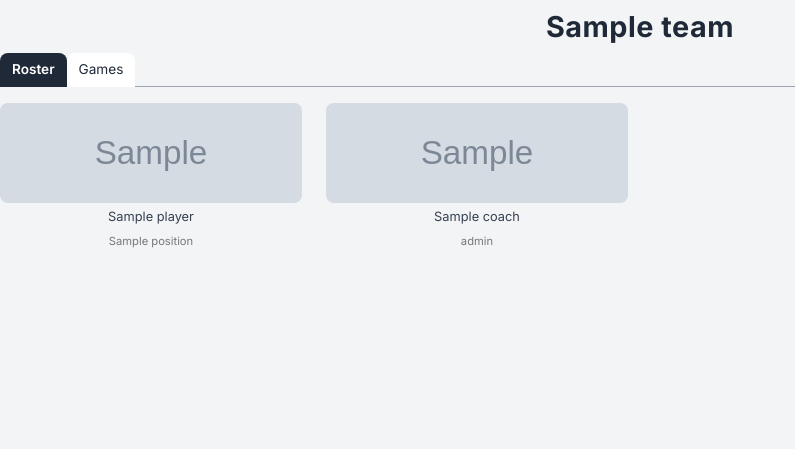
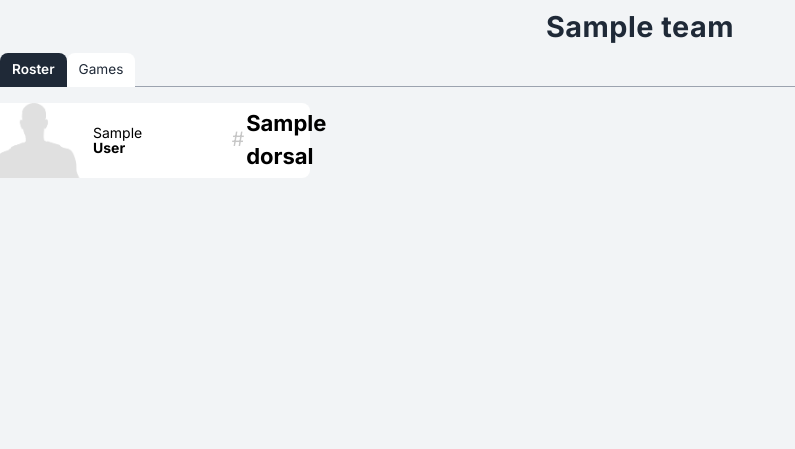
Before and after one commit to dragoljubb/bbweb, a Flask app: template app/templates/team_details.html in a window 1280 px wide. Shown: the part 351-800 px from the top of the page, without its empty margins (0-795 px from the left). Run offline with Flask 3, Linux system fonts and the light colour scheme; the template is opened without the code that fills it: most values are stand-ins (such as "Sample title", 1, 10 or a date in 2020); grey boxes marked "Sample" are stand-in pictures.

Commit message:
20251229_1830

```diff
--- a/app/app.py
+++ b/app/app.py
@@ -5,6 +5,7 @@ from utils.images import  *
 
 app = Flask(__name__)
 app.jinja_env.globals["team_logo"] = team_logo
+app.jinja_env.globals["person_img"] = person_img
 app.jinja_env.globals["news_image"] = news_image
 main_bp = Blueprint('main_bp', __name__)
 COMPETITION_CODE = "E"
@@ -138,6 +139,7 @@ def team_details(team_code):
     results = [g for g in games if g.game_status == "RESULT"]
     upcoming = [g for g in games if g.game_status == "UPCOMING"]
     teams_sidebar = get_clubsbyseasoncode(season)
+    roster = get_roster(season, team_code)
 
     if not team:
         abort(404)
@@ -171,7 +173,7 @@ def team_details(team_code):
         team=team,
         teams_sidebar=teams_sidebar,
         # season={"code": season_code},
-        # roster=roster,
+         roster=roster,
         # coaches=[p for p in roster if p.role and 'Coach' in p.role],
         next_game = next_game,
         results=results,
--- a/app/templates/team_details.html
+++ b/app/templates/team_details.html
@@ -45,18 +45,22 @@
   <div class="tab-pane fade show active" id="roster" role="tabpanel">
     <div class="row">
       {% for player in roster %}
-        <div class="col-md-3 mb-3 text-center">
-          <img src="{{ player.photo }}" alt="{{ player.name }}" class="img-fluid rounded mb-1" style="height: 100px; object-fit: cover;">
-          <p class="mb-0">{{ player.name }}</p>
-          <small>{{ player.position }}</small>
+        <div class="player-card">
+          <div class="player-img">
+            <img src="{{ person_img(player.club_code, player.person_code) }}"
+                 alt="{{ player.formatted_name }}">
+          </div>
+
+          <div class="player-name">
+            <div class="first-name">{{ player.first_name }}</div>
+            <div class="last-name">{{ player.last_name }}</div>
+          </div>
+
+          <div class="player-number">
+             <span class="jersey-prefix">#</span>{{ player.dorsal }}
+          </div>
         </div>
-      {% endfor %}
-      {% for coach in coaches %}
-        <div class="col-md-3 mb-3 text-center">
-          <img src="{{ coach.photo }}" alt="{{ coach.name }}" class="img-fluid rounded mb-1" style="height: 100px; object-fit: cover;">
-          <p class="mb-0">{{ coach.name }}</p>
-          <small>{{ coach.role }}</small>
-        </div>
+
       {% endfor %}
     </div>
   </div>
@@ -278,6 +282,71 @@
 }
 
 
+.player-card {
+  width: 322px;
+  height: 75px;
+  display: flex;
+  align-items: center;
+  background: #fff;
+  color: #000;
+  border-radius: 8px;
+  padding: 0;
+}
+
+/* LEVA STRANA – SLIKA */
+.player-img {
+  width: 95px;
+  height: 75px;
+  overflow: hidden;           /* crop */
+  display: flex;
+  align-items: flex-start;    /* fokus na vrh */
+  justify-content: center;
+}
+
+.player-img img {
+  width: 95px;                /* PRVO skaliranje po širini */
+  height: auto;
+  object-fit: cover;
+}
+
+/* SREDINA – IME / PREZIME */
+.player-name {
+  width: 140px;
+  padding-left: 10px;
+  line-height: 1.1;
+}
+
+.player-name .first-name {
+  font-size: 14px;
+}
+
+.player-name .last-name {
+  font-size: 14px;
+  font-weight: 700;
+}
+
+/* DESNO – BROJ DRESA */
+.player-number {
+  width: 42px;
+  height: 38px;
+  margin-left: auto;
+  margin-right: 10px;
+  display: flex;
+  align-items: center;
+  justify-content: center;
+  font-size: 22px;
+  font-weight: 700;
+}
+
+.player-number .jersey-prefix {
+  color: #c7c7c7;            /* vrlo blaga siva */
+  font-weight: 400;          /* ne bold */
+  margin-right: 2px;
+  font-size: 0.9em
+}
+
+
+
 </style>
 
 <script src="https://cdn.jsdelivr.net/npm/bootstrap@5.3.0/dist/js/bootstrap.bundle.min.js"></script>
--- a/utils/images.py
+++ b/utils/images.py
@@ -33,6 +33,17 @@ def news_image(news_id: int):
 
 
 def person_img(team_code: str, person_code: str):
-    return url_for(
-        "static", filename=f"people/{team_code}/{person_code}.jpg"
-    )
+    if not team_code or not person_code:
+        return url_for("static", filename="people/placeholder.png")
+
+    # Lokalna putanja do foldera tima
+    players_dir = os.path.join(current_app.root_path, "static", "people", team_code)
+    filename = f"{person_code}.jpg"
+    filepath = os.path.join(players_dir, filename)
+
+    # Ako fajl postoji, vrati URL
+    if os.path.exists(filepath):
+        return url_for("static", filename=f"people/{team_code}/{filename}")
+
+    # fallback placeholder
+    return url_for("static", filename="people/placeholder.png")
```
Also changed, not shown: app/models.py (+14 -0 lines), app/static/people/placeholder.png (renamed from app/static/players/placeholder.png).
